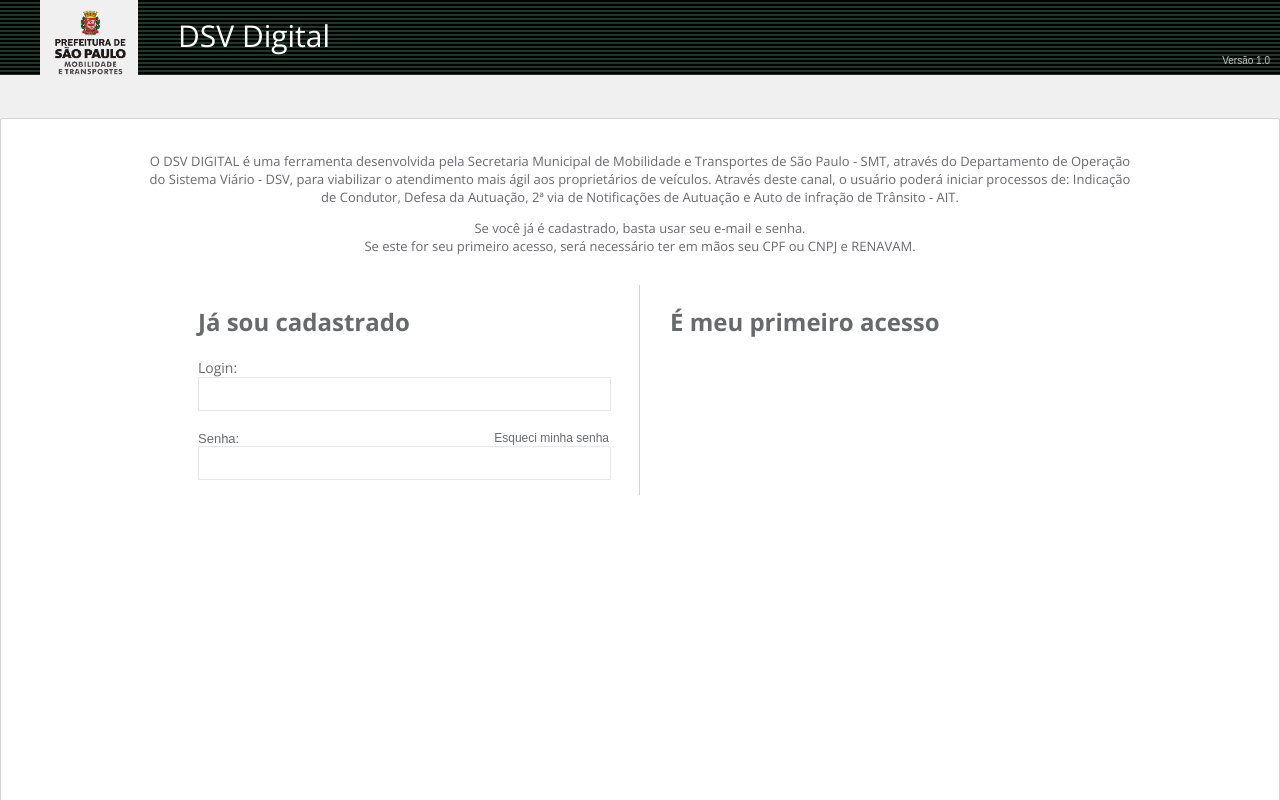
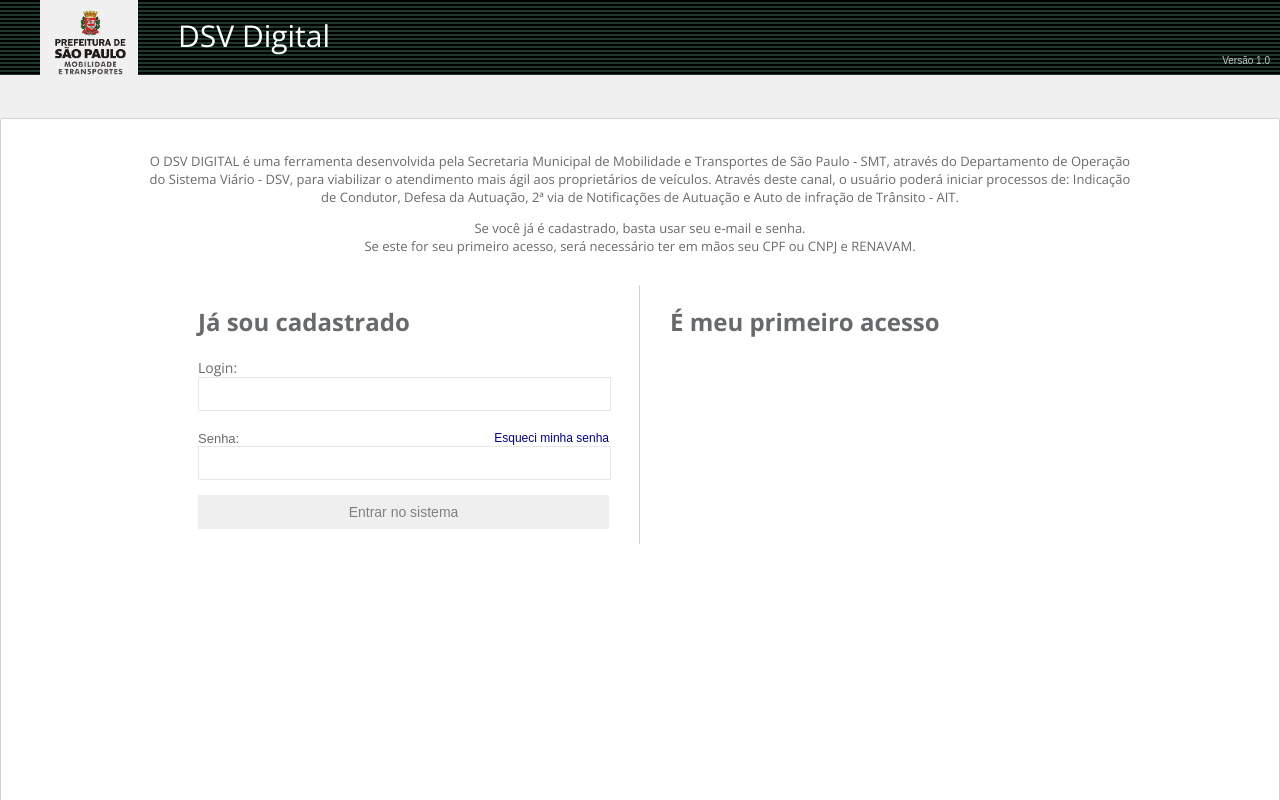
Before and after one commit to lincolnnavarro/Replica-DSV-SMT, a React (Create React App) app: page / in a window 1280 px wide. Shown: the top 800 px of the page. Built offline with nearby package versions, Linux system fonts and the light colour scheme.

Commit message:
Modal quase pronto
Modal dentro do código, falta ainda corrigir bug

```diff
--- a/src/App.js
+++ b/src/App.js
@@ -1,6 +1,6 @@
 import './App.css';
-import React, {useState} from 'react';
-
+import React, {useState, useRef} from 'react';
+import Modal from './components/modal esqueci senha/modal.js';
 
 function App() {
 
@@ -10,6 +10,30 @@
   function handleSubmit() {
     alert("Login inválido")
   }
+
+  /*function esqueciSenha() { //Colocar modal aqui para aparecer um alerta de senha esquecida.
+    alert("fodané")
+  }*/
+
+  const [dropdown, setDropdown] = useState("");
+  const modalRef = useRef(null);
+
+  const toggleDropdown = () => {
+    console.log("show");
+    //se clicar no botão, modal aparece
+    setDropdown("show");
+    document.body.addEventListener("click", closeDropdown);
+  }
+
+  const closeDropdown = event => {
+    event.stopPropagation(); //impede de executar listeners dos filhos
+    const contain = modalRef.current.contains(event.target);
+    if (!contain) { //se clicar fora do modal, ele DESaparece
+      console.log("hidden");
+      setDropdown("");
+      document.body.removeEventListener("click", closeDropdown);
+    }
+  };
 
   return(
     <body>
@@ -49,11 +73,15 @@
                       Senha:
                     </span>
                     <span id = 'span2'>
+                      <a onClick={toggleDropdown}>
+                      <Modal className={dropdown} modalRef={modalRef}/>
                       Esqueci minha senha
+                      </a>
                     </span>
                   </div>
                   <input id="login" type='password' value={senha} onChange={f => setSenha(f.target.value)}/>
                 </div>
+                  <button id='botao' type='submit'>Entrar no sistema</button>
               </form>
               </div>
             </div>
--- /dev/null
+++ b/src/components/modal esqueci senha/modal.css
@@ -0,0 +1,10 @@
+.Modal{
+    background-color: white;
+    display: none;
+    position: fixed;
+    width: 200px;
+    height: 200px;
+    left: 200px;
+    top: 40px;
+    color: black;
+  }
--- /dev/null
+++ b/src/components/modal esqueci senha/modal.js
@@ -0,0 +1,14 @@
+import React, {useState, useRef} from 'react';
+import './modal.css';
+
+const Modal = props => {
+    const { className, modalRef } = props;
+
+    return(
+        <div ref={modalRef} className={`${className} Modal`}>
+            <p>Meu modal!</p>
+        </div>
+    )
+}
+
+export default Modal;
--- a/src/index.css
+++ b/src/index.css
@@ -90,6 +90,7 @@
   padding-left: 15px;
   padding-right: 15px;
   box-sizing: border-box;
+  padding-bottom: 15px;
 }
 
 #loginput {
@@ -156,3 +157,29 @@
   margin: 0px 0px;
   color: #676a6c;
 }
+
+a {
+  cursor: pointer;
+  color: darkblue;
+}
+
+#botao {
+  padding: 6px 12px;
+  margin-bottom: 0;
+  font-size: 14px;
+  font-weight: 400;
+  line-height: 1.42857143;
+  text-align: center;
+  white-space: nowrap;
+  vertical-align: middle;
+  touch-action: manipulation;
+  cursor: pointer;
+  user-select: none;
+  border: 1px solid transparent;
+  width: 100%;
+  color: gray;
+}
+
+.show{
+  display: block !important;
+}
```
